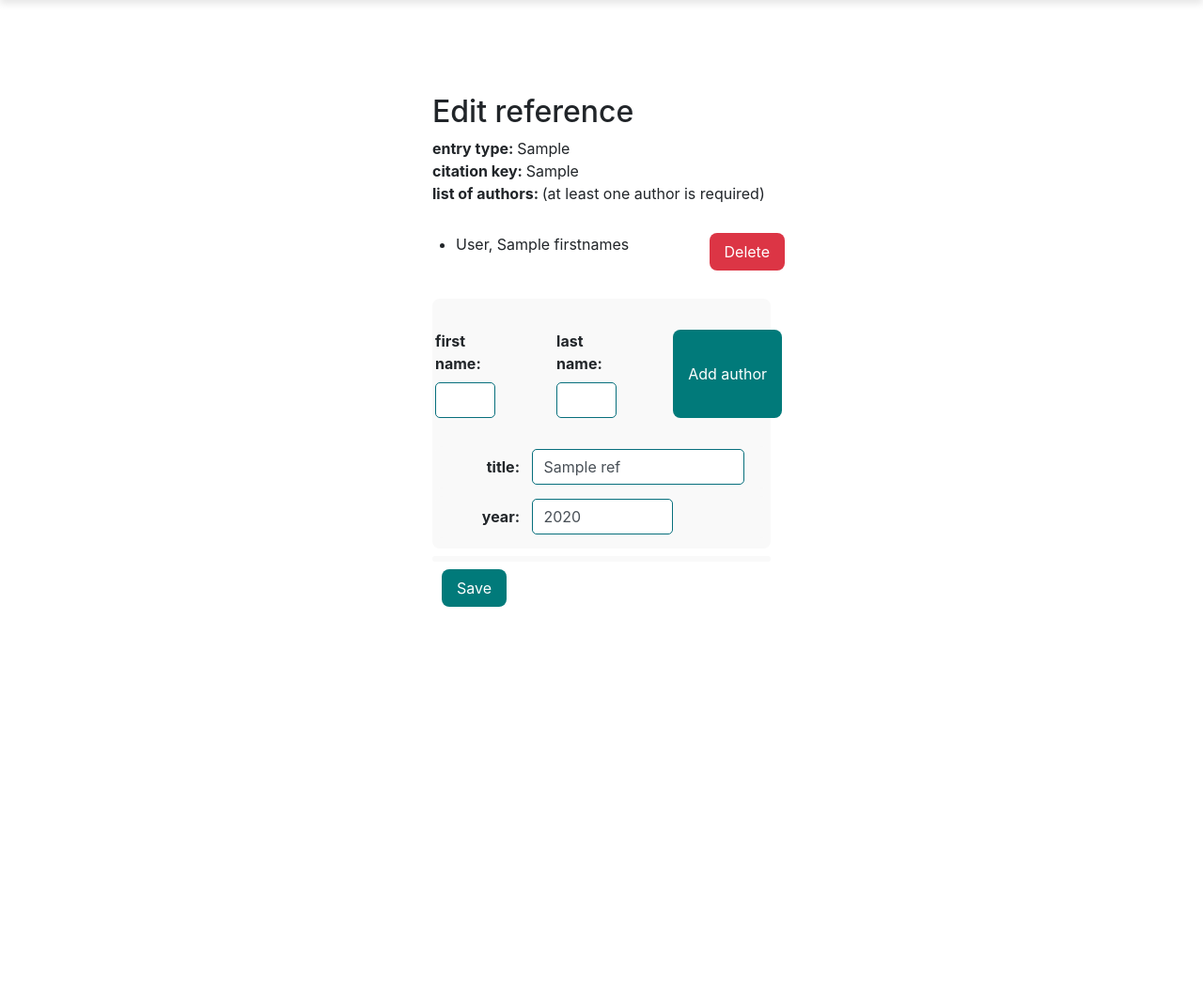
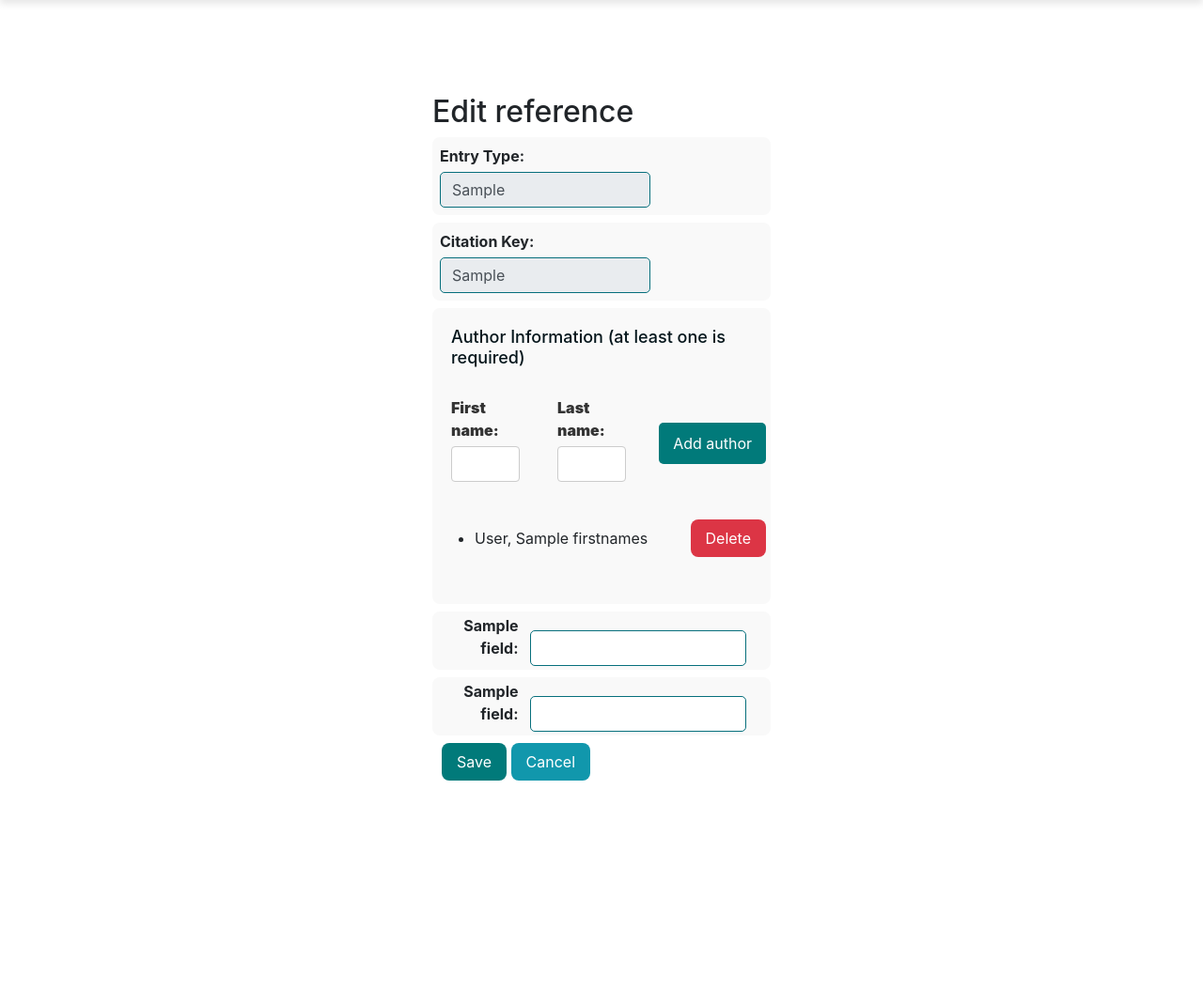
Before and after one commit to ruokokoski/ohtu-miniprojekti, a Flask app: template src/templates/edit_reference.html in a window 1280 px wide. Shown: the part 118-1189 px from the top of the page at 94% size. Before the commit the page ends 764 px from the top, so only its background shows below. Run offline with Flask 3, Linux system fonts and the light colour scheme; tables that the repository leaves empty hold one stand-in row (values such as "Sample post"); the template is opened without the code that fills it: values that come from a table or form of the project are taken from there, most other values are stand-ins (such as "Sample title", 1, 10 or a date in 2020); some libraries are stand-ins or nearby versions.

Commit message:
Make edit ref page work

```diff
--- a/src/app.py
+++ b/src/app.py
@@ -44,15 +44,27 @@ def browse_references():
 @app.route('/edit_reference/<citation_key>')
 def edit_reference(citation_key):
     reference = get_reference_by_key(citation_key)
+
     authors = reference.author.split(" and ")
     authors = [{"lastname":nimi.split(", ")[0] ,
                 "firstnames":nimi.split(", ")[1] }
                 for nimi in authors]
 
+    field_profiles=Reference.FIELD_PROFILES[reference.entry_type]
+    reference_fields= reference.get_all_fields()
+
+    required_fields = field_profiles.get('required', [])
+    required_fields = [field for field in required_fields if field != 'author']
+    optional_fields=field_profiles.get('optional', [])
+
     return render_template(
         'edit_reference.html',
         reference=reference,
-        authors=authors
+        reference_fields=reference_fields,
+        authors=authors,
+        required_fields=required_fields,
+        optional_fields=optional_fields,
+        field_profiles=field_profiles
         )
 
 @app.route('/update_reference', methods=['POST'])
--- a/src/templates/edit_reference.html
+++ b/src/templates/edit_reference.html
@@ -11,65 +11,63 @@ Muokkaa viitettä
             <h2>Edit reference</h2>
             <form action="/update_reference" method="post" id="new_reference" style="display: inline-block;">
 
-                <div id="required_fields">
-                    <input type="hidden" name="entry_type" value="{{ reference.entry_type }}">
-                    <b>entry type: </b>{{reference.entry_type}} <br>
-
-                    <b>citation key: </b>{{reference.citation_key}} <br>
-                    <input type="hidden" name="citation_key" value="{{reference.citation_key}}">
-
-
-                    <!--label for="citation_key"><b>citation key:</b></label>
-                    <input type="text" name="citation_key" value="{{reference.citation_key}}"-->
+                <div class="form-group entry-type-group">
+                    <label for="entry_type"><b>Entry Type:</b></label>
+                    <input type="text" class="form-control" name="entry_type" id="entry_type" value="{{ reference.entry_type }}" readonly>
+                </div>
+                <div class="form-group entry-type-group">
+                    <label for="citation_key"><b>Citation Key:</b></label>
+                    <input type="text" class="form-control" name="citation_key" id="citation_key" value="{{ reference.citation_key }}" readonly>
                 </div>
 
                 <input type="hidden" id="author" name="author">
 
-                <b>list of authors: </b>(at least one author is required)
+                <div class="author-container">
+                    <h3>Author Information (at least one is required)</h3> <!-- Otsikko kenttäryhmälle -->
 
+                    <div class="row">
+                        <input type="hidden" id="author" name="author">
+
+                        <div class="col">
+                            <label for="first_name"><b>First name:</b></label>
+                            <input type="text" class="form-control" id="first_name">
+                        </div>
+
+                        <div class="col">
+                            <label for="last_name"><b>Last name:</b></label>
+                            <input type="text" class="form-control" id="last_name">
+                        </div>
+
+                        <button type="button" class="btn btn-primary" id="add_author_button">Add author</button>
+                    </div>
                 <ul id="author_list">
-                    <!-- LIST OF AUTHORS-->
+                    <!-- Authors will be added here dynamically -->
                 </ul>
 
-                <div class="form-group">
-                    <div class="row">
-                        <input type="hidden" id="author" name="author">
-                        <div class="col">
-                            <label for="first_name"><b>first name:</b></label>
-                            <input type="text" class="form-control" id="first_name">
-                        </div>
-                        <div class="col">
-                            <label for="last_name"><b>last name:</b></label>
-                            <input type="text" class="form-control" id="last_name">
-                        </div>
-                        <button type="button" class="btn btn-primary" id="add_author_button">Add author</button>
-                    </div>
-
-                    {% if reference.title %}
-                        <div class="form-group">
-                            <label for="title"><b>title:</b></label>
-                            <input type="text" class="form-control" name="title" value="{{ reference.title }}">
-                        </div>
-                    {% endif %}
-
-                    {% if reference.year %}
-                        <div class="form-group">
-                            <label for="year"><b>year:</b></label>
-                            <input type="text" class="form-control" style="width: 150px;" id="year" name="year" value="{{ reference.year }}">
-                        </div>
-                    {% endif %}
                 </div>
 
-                <!-- OPTIONAL -->
+                <div id="required_fields">
+                    {% for field in required_fields %}
+                        <div class="form-group">
+                            <label for="{{ field }}"><b>{{ field.capitalize() }}:</b></label>
+                            <input type="text" class="form-control" name="{{ field }}" value="{{ reference_fields.get(field, '') }}">
+                        </div>
+                    {% endfor %}
+                </div>
 
-                <div class="form-group" id="optional_fields">
-                    {% for field in reference.extra_fields %}
-                        <label for="{{field}}"><b>{{field}}:</b></label>
-                        <input type="text" class="form-control" name="{{field}}" value="{{reference.extra_fields[field]}}">
+                <div id="optional_fields">
+                    {% for field in optional_fields %}
+                        <div class="form-group">
+                            <label for="{{ field }}"><b>{{ field.capitalize() }}:</b></label>
+                            <input type="text" class="form-control" name="{{ field }}" value="{{ reference_fields.get(field, '') }}">
+                        </div>
                     {% endfor %}
-               </div>
+                </div>
 
                <button type="submit" class="btn btn-primary">Save</button>
+
+                <!-- Cancel button -->
+                <a href="{{ url_for('browse_references') }}" class="btn btn-secondary">Cancel</a>
             </form>
         </div>
     </div>
--- a/src/templates/new_reference.html
+++ b/src/templates/new_reference.html
@@ -60,6 +60,7 @@ New reference
                 </div>
 
                 <button type="submit" class="btn btn-primary">Save</button>
+                <a href="{{ url_for('browse_references') }}" class="btn btn-secondary">Cancel</a>
             </form>
         </div>
     </div>
--- a/src/templates/popup_new_search_reference.html
+++ b/src/templates/popup_new_search_reference.html
@@ -48,7 +48,7 @@
             <span class="popup-close" onclick="closeRedirectPopup()">&times;</span>
             <h2>Saving... Where would you like to go?</h2>
             <button type="button" class="btn btn-primary" onclick="redirectToDatabase()">Go to References page</button>
-            <button type="button" class="btn btn-secondary" onclick="stayOnPage()">Stay on current page</button>
+            <button type="button" class="btn btn-secondary" onclick="stayOnPage()">Stay on Search page</button>
         </div>
     </div>
 {% endblock %}
```
Also changed, not shown: src/entities/reference.py (+12 -0 lines), src/tests/test_routes.py (+1 -1 lines).
